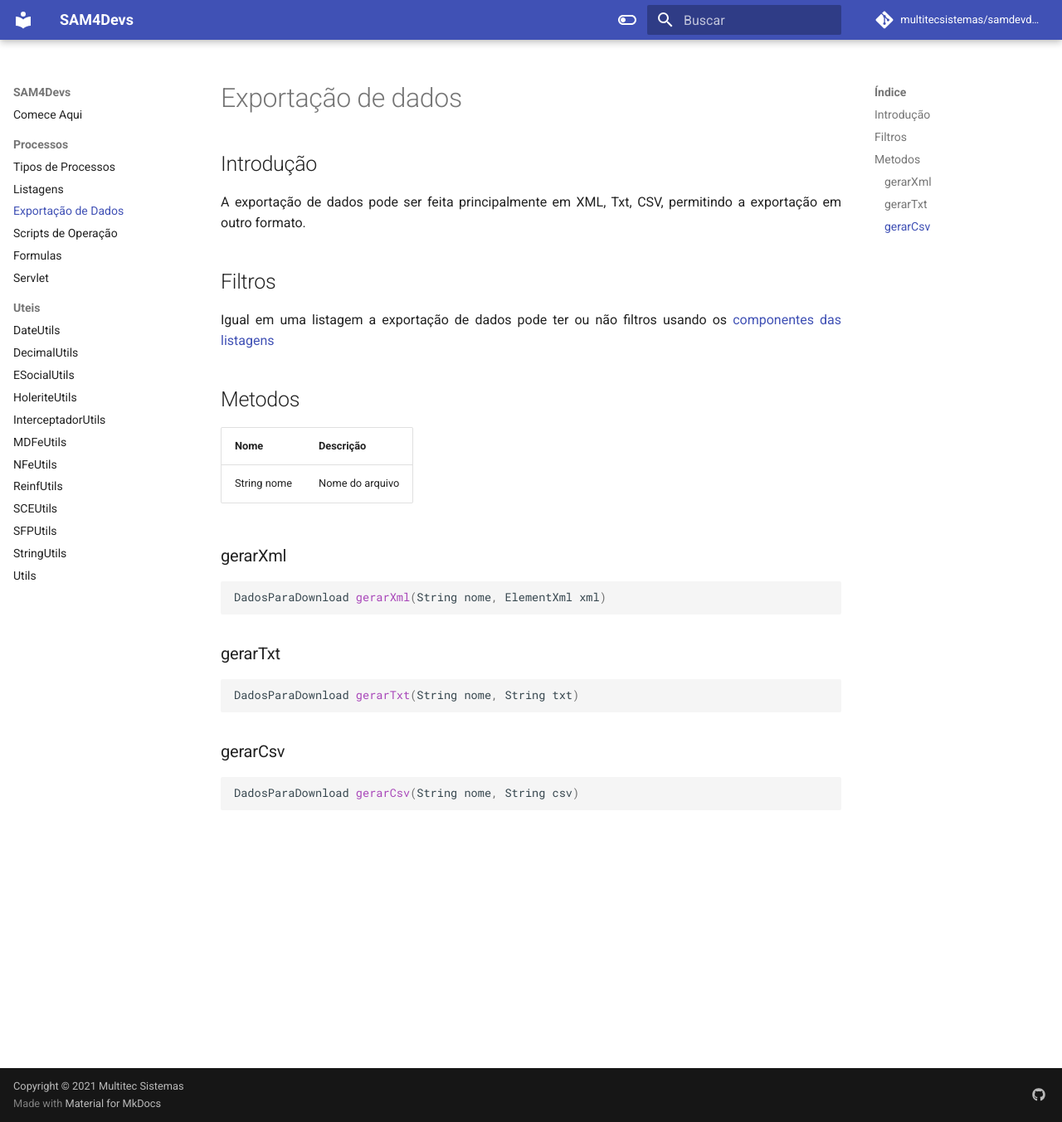
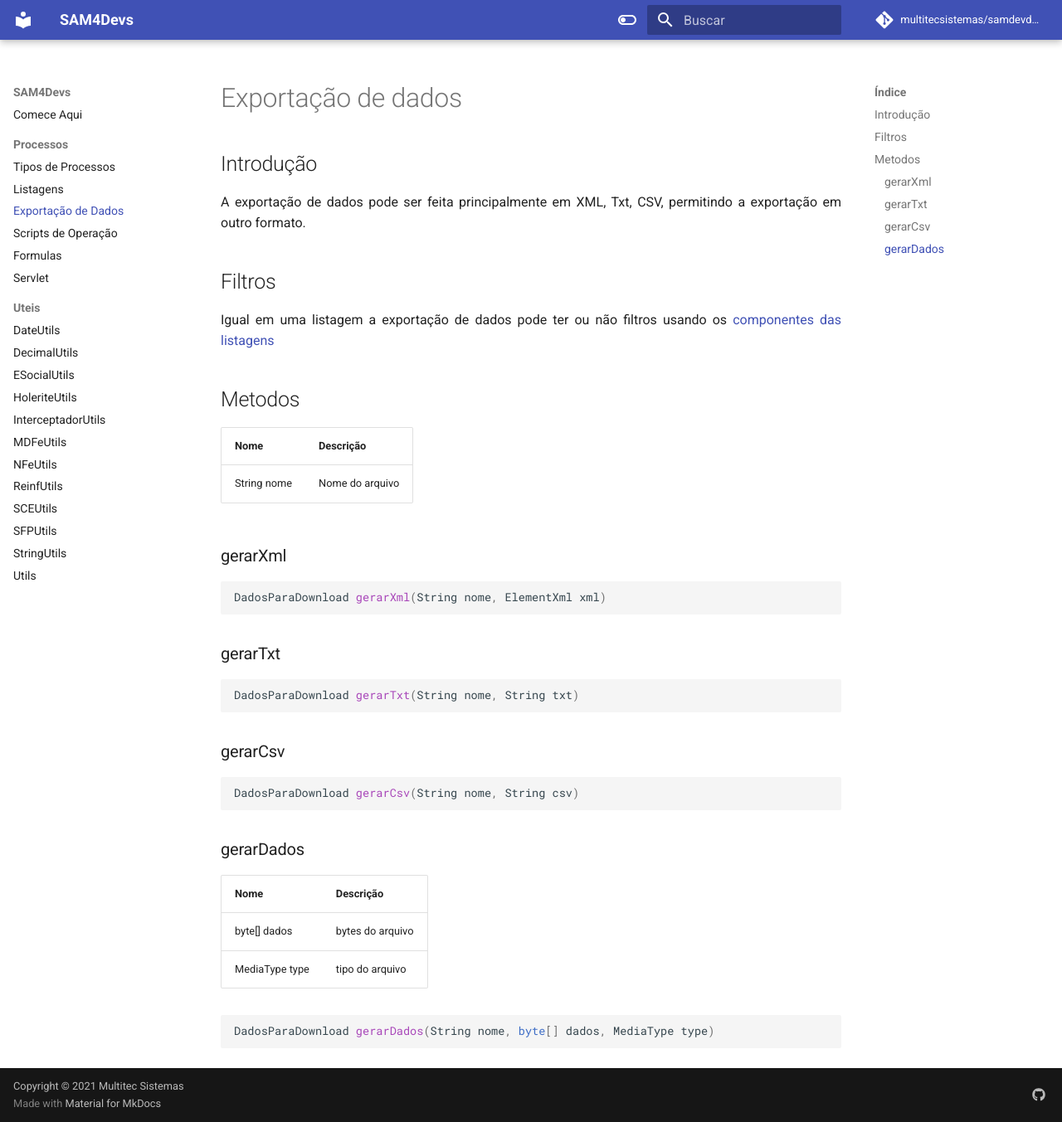
Before and after one commit to multitecsistemas/samdevdoc, an MkDocs documentation site: the page built from docs/exportacaoDados.md, in a window 1280 px wide and 1353 px high. Shown: the whole window at 83% size. Built offline with MkDocs 1.6.1 and Material for MkDocs 9.7.7, drawn with Linux system fonts in a browser that asks for light colours; comment, search, counter and statistics services are not loaded.

Commit message:
adicionado exportaçao de dados

````diff
--- a/docs/exportacaoDados.md
+++ b/docs/exportacaoDados.md
@@ -28,3 +28,13 @@ DadosParaDownload gerarTxt(String nome, String txt)
 ``` java
 DadosParaDownload gerarCsv(String nome, String csv)
 ```
+
+### gerarDados
+| Nome           | Descrição         |
+| -------------- | ------------------|
+| byte[] dados   | bytes do arquivo  |
+| MediaType type | tipo do arquivo   |
+
+``` java
+DadosParaDownload gerarDados(String nome, byte[] dados, MediaType type)
+```
````
